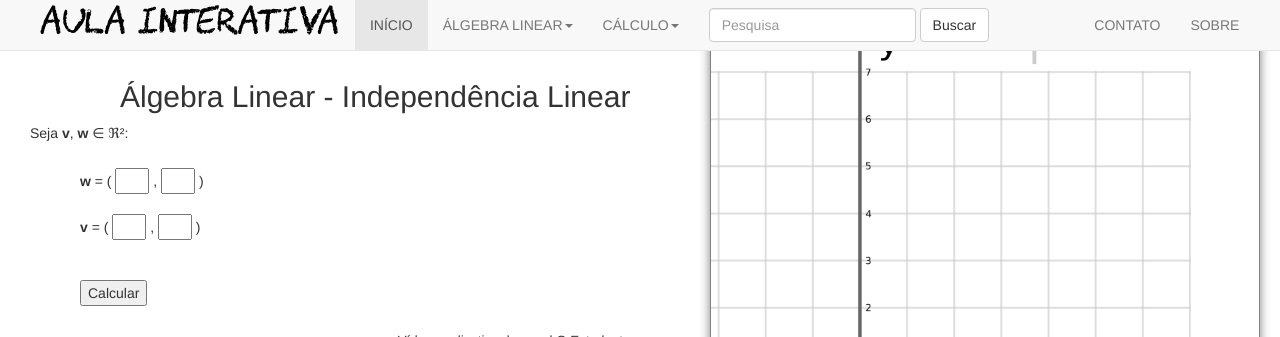
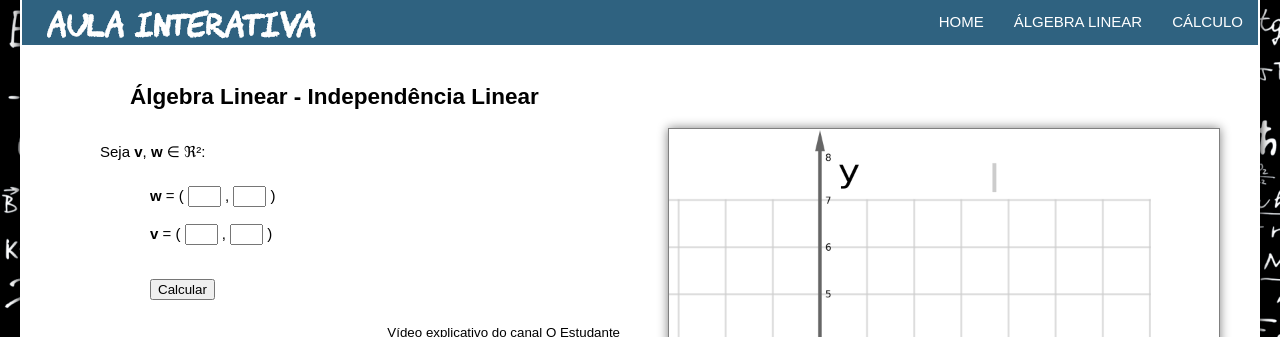
Before and after one commit to macielbarbosa/aulainterativa, a PHP site: page /independencia.html in a window 1280 px wide. Shown: the top 337 px of the page. Run offline with PHP 8.4, Linux system fonts and the light colour scheme; some libraries are stand-ins or nearby versions.

Commit message:
Revert "Menu bootstrap"
This reverts commit 09c1eb889a8587b6a2ea721168925d1aa7db875d.

```diff
--- a/css/estilo.css
+++ b/css/estilo.css
@@ -6,20 +6,53 @@
 }
 
 body{
-	/*background-image: url("../imagens/fundo.png");*/
+	background-image: url("../imagens/fundo.png");
 	font-family: Arial, Sans-serif;
 	font-size: 15px;
 }
 
-nav.navbar{
-	padding-left: 2%;
-	padding-right: 2%;
+div#interface{
+	position: relative;
+	width: 1200px;
+	height: 1400px;
+	margin: -20px auto 10px auto;
+	box-shadow: 0px 0px 10px black;
+	padding: 20px;
+	background-color: white;
 }
 
-#logo{
-	font-family: chawp;
-	font-size: 25pt;
-	color: black;
+header{
+	position: relative;
+}
+
+img#logo{
+	position: absolute;
+	top: 0px;
+}
+
+ul.menu{
+	list-style-type: none;
+    margin: -10px -18px -10px -18px;
+    padding: 0px;
+    overflow: hidden;
+    background-color: rgb(47,98,128);
+    display: block;
+}
+
+li {
+    float: right;
+}
+
+li a {
+    display: block;
+    color: white;
+    text-align: center;
+    padding: 15px;
+    text-decoration: none;
+}
+
+li a:hover {
+    background-color: #111111;
 }
 
 h2{
@@ -28,9 +61,10 @@ h2{
 }
 
 section#principal{
-
-	margin-top: 30px;
+	position: absolute;
+	left: 50px;
 	float: left;
+	width: 520px;
 	margin-left: 30px;
 }
 
@@ -169,3 +203,13 @@ h1#logo{
 	top: 250px;
 	left: 360px;
 }
+
+div#home{
+	position: relative;
+	width: 1200px;
+	height: 800px;
+	margin: -20px auto 10px auto;
+	box-shadow: 0px 0px 10px black;
+	padding: 20px;
+	background-color: white;
+}
--- a/independencia.html
+++ b/independencia.html
@@ -5,61 +5,27 @@
 	<title>Indepedência Linear</title>
 	<script src = "javascript/funcoes.js"></script>
 	<link rel="stylesheet" type="text/css" href="css/estilo.css">
-	<meta name="viewport" content="width=device-width, initial-scale=1">
-	<link rel="stylesheet" href="https://maxcdn.bootstrapcdn.com/bootstrap/3.3.7/css/bootstrap.min.css">
-	<script src="https://ajax.googleapis.com/ajax/libs/jquery/3.2.0/jquery.min.js"></script>
-	<script src="https://maxcdn.bootstrapcdn.com/bootstrap/3.3.7/js/bootstrap.min.js"></script>
 </head>
 <body onload="centralizar()">
+	<div id="interface">
 		<header>
-		<nav class="navbar navbar-default navbar-fixed-top">
-		 	<div class="container-fluid">
-		   <!-- Brand and toggle get grouped for better mobile display -->
-			   <div class="navbar-header">
-			  	   <button type="button" class="navbar-toggle collapsed" data-toggle="collapse" data-target="#bs-example-navbar-collapse-1" aria-expanded="false">
-			       	<span class="sr-only">Toggle navigation</span>
-			        	<span class="icon-bar"></span>
-			        	<span class="icon-bar"></span>
-			        	<span class="icon-bar"></span>
-			      </button>
-			      <a class="navbar-brand" id="logo" href="index.html">Aula Interativa</a>
-			   </div>
+			<a href="index.html"><img id="logo" src="imagens/logo.png"></a>
+			<ul class="menu">
+				<li><a>CÁLCULO</a>
+					<!--ul class="subMenu">
 
-			   <!-- Collect the nav links, forms, and other content for toggling -->
-			   <div class="collapse navbar-collapse" id="bs-example-navbar-collapse-1">
-			   	<ul class="nav navbar-nav">
-			        	<li class="active"><a href="#">INÍCIO<span class="sr-only">(current)</span></a></li>
-			        	<li class="dropdown">
-			         <a href="#" class="dropdown-toggle" data-toggle="dropdown" role="button" aria-haspopup="true" aria-expanded="false">ÁLGEBRA LINEAR<span class="caret"></span></a>
-			         <ul class="dropdown-menu">
-			            <li><a href="independencia.html">Independência Linear</a></li>
-			            <li><a href="rotacao.html">Rotação de vetor em torno dos eixos</a></li>
-			            <!--li role="separator" class="divider"></li-->
+					</ul-->
+				</li>
+				<li><a href="independencia.html">ÁLGEBRA LINEAR</a>
+					<!--ul class="subMenu">
+
+					</ul-->
+				</li>
+				<li><a href="index.html">HOME</a></li>
 			</ul>
-			        	</li>
-			        	<li class="dropdown">
-			         <a href="#" class="dropdown-toggle" data-toggle="dropdown" role="button" aria-haspopup="true" aria-expanded="false">CÁLCULO<span class="caret"></span></a>
-			         <ul class="dropdown-menu">
-			            <li><a href="#">Em breve</a></li>
-			         </ul>
-			        	</li>
-			      </ul>
-			      <form class="navbar-form navbar-left">
-			      	<div class="form-group">
-			          	<input type="text" class="form-control" placeholder="Pesquisa">
-			        	</div>
-			        	<button type="submit" class="btn btn-default">Buscar</button>
-			      </form>
-			      <ul class="nav navbar-nav navbar-right">
-			        	<li><a href="#">CONTATO</a></li>
-			        	<li><a href="#">SOBRE</a></li>
-			      </ul>
-			   </div><!-- /.navbar-collapse -->
-			</div><!-- /.container-fluid -->
-		</nav>
+			<h2>Álgebra Linear - Independência Linear</h2>
 		</header>
 		<section id="principal">
-		<h2>Álgebra Linear - Independência Linear</h2>
 			<p>
 				Seja <b>v</b>, <b>w</b> &isin; &real;&sup2;:
 			</p>
@@ -87,6 +53,7 @@
 					</p>
 				</p>
 					Adicionando <b>z</b> ao conjunto de vetores S:
+				</p>
 				<form id="entrada3">
 					<b>z</b> = (
 					<input type="text" name="zx" size="1"/> ,
@@ -136,6 +103,7 @@
 			</p-->
 			<p id="vetores"><b id="red">w</b> = (<span id="wi"></span>, <span id="wj"></span>)&nbsp;&nbsp;&nbsp;&nbsp;<b id="blue">v</b> = (<span id="vi"></span>, </span><span id="vj"></span>)&nbsp;&nbsp;&nbsp;&nbsp;<span id="v3"><b id="green">z</b> = (<span id="zi"></span>, <span id="zj"></span>)</p></span>
 		</aside>
+	</div>
 	<img width="0" height="0" id="seta-vermelha" src="imagens/seta-vermelha.png"/>
 	<img width="0" height="0" id="seta-azul" src="imagens/seta-azul.png"/>
 	<img width="0" height="0" id="seta-verde" src="imagens/seta-verde.png"/>
```
Also changed, not shown: index.html (+18 -51 lines). Lines whose indentation alone changed are shown as unchanged.
